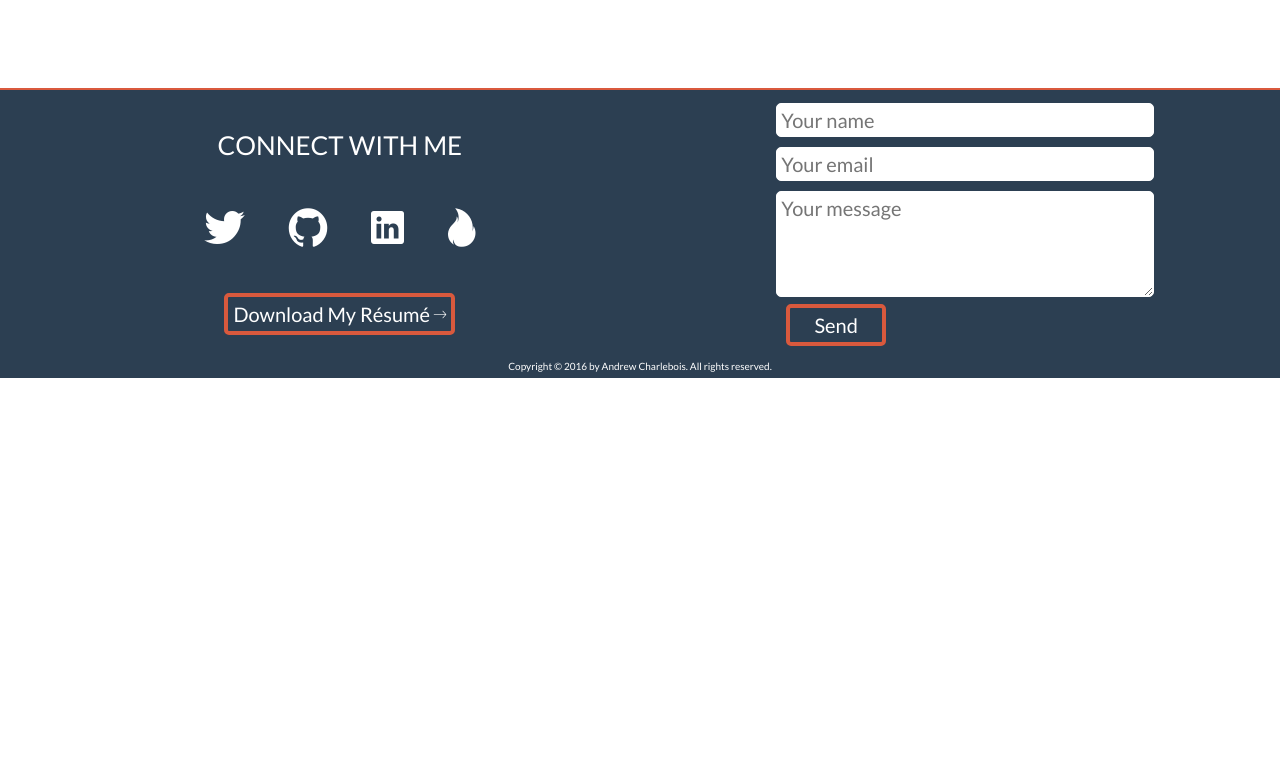
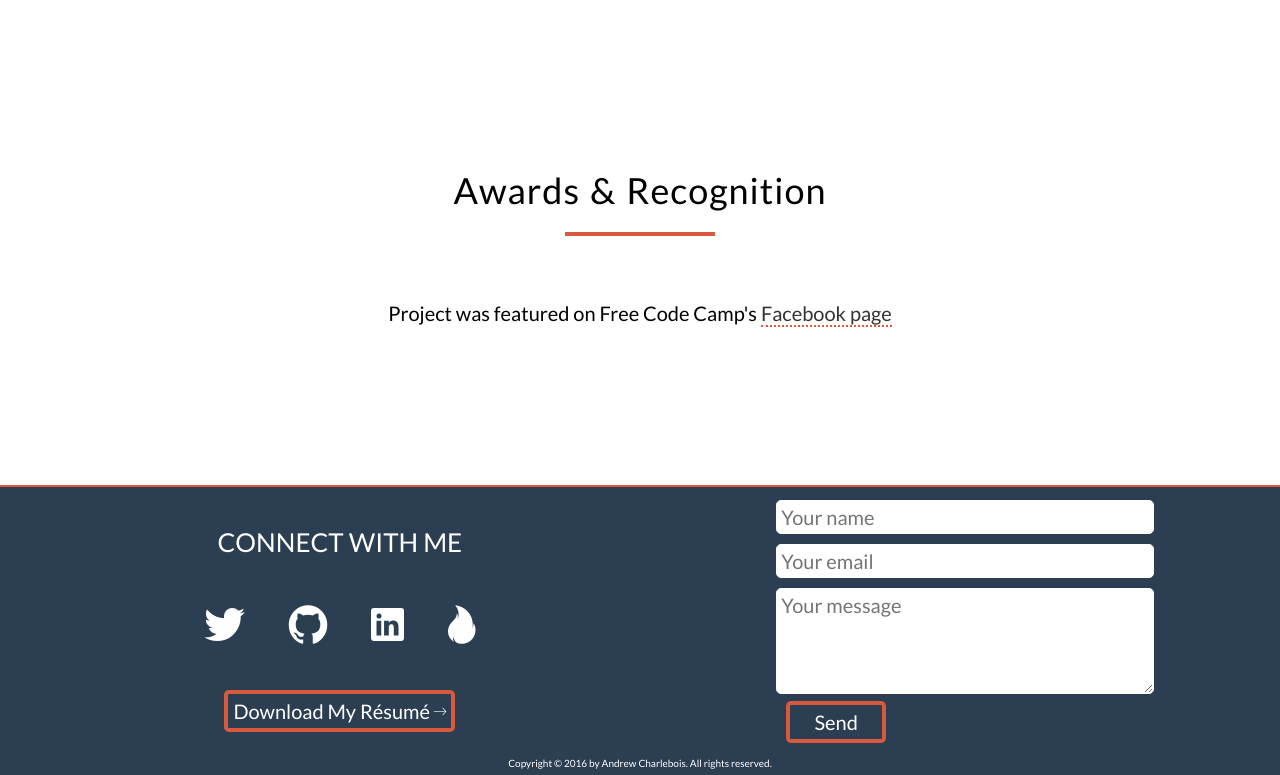
Before and after one commit to andrewchar/portfolio, a plain HTML site: page index.html in a window 1280 px wide. Shown: the part 4498-5273 px from the top of the page. Before the commit the page ends 4876 px from the top, so only its background shows below. Drawn offline with nearby package versions, Linux system fonts and the light colour scheme; files whose address does not match are found by name.

Commit message:
added awards section

```diff
--- a/index.html
+++ b/index.html
@@ -184,6 +184,20 @@
             </div>
         </section>
 
+        <section class="awards">
+            <div class="row">
+                <h2>
+                    Awards &amp; Recognition
+                </h2>
+                <div>
+                    <ul class="award-list">
+                        <li>
+                            Project was featured on Free Code Camp's <a href="https://www.facebook.com/freecodecamp/posts/1773299902903403" target="_blank">Facebook page</a>
+                        </li>
+                    </ul>
+                </div>
+            </div>
+        </section>
 
         <footer id="contact">
             <div class="col span-1-of-2 connect-with-me-box">
--- a/resource/css/queries.css
+++ b/resource/css/queries.css
@@ -86,6 +86,8 @@
         margin-top: 20px;
     }
 
+    .awards { margin-bottom: 50px; }
+
     .hero-small-text { font-size: 80%; }
 
     .long-text {
--- a/resource/css/style.css
+++ b/resource/css/style.css
@@ -287,6 +287,25 @@ header {
 }
 
 /* ------------------------------------ */
+/* AWARDS & RECOGNITION */
+/* ------------------------------------ */
+.awards { margin-bottom: 80px; }
+
+.award-list {
+    list-style: none;
+    display: block;
+}
+
+.award-list li { text-align: center; }
+
+.award-list a:link,
+.award-list a:visited {
+    text-decoration: none;
+    color: #333333;
+    border-bottom: 2px dotted #d9593d;
+}
+
+/* ------------------------------------ */
 /* FOOTER */
 /* ------------------------------------ */
 footer {
```
